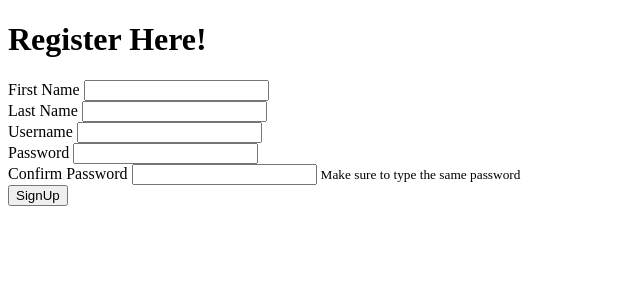
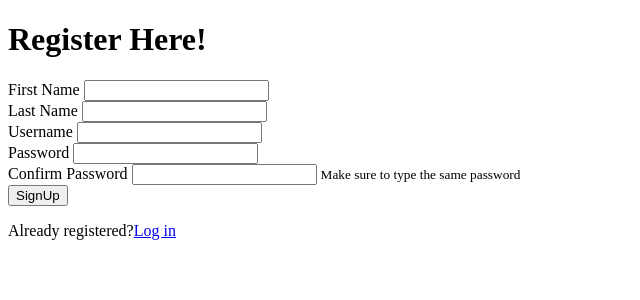
Before and after one commit to shyyvam/Training_Project, a PHP site: page /register.php in a window 1280 px wide. Shown: the top 300 px of the page, without its empty margins (0-640 px from the left). Run offline with PHP 8.4, Linux system fonts and the light colour scheme.

Commit message:
Update register.php

```diff
--- a/register.php
+++ b/register.php
@@ -45,6 +45,9 @@
         <button type="submit" class="btn btn-primary">
         SignUp
         </button>
+        <div>
+          <p>Already registered?<a href="index.php">Log in</a>
+        </div>
     </form>
 </div>
 
```
